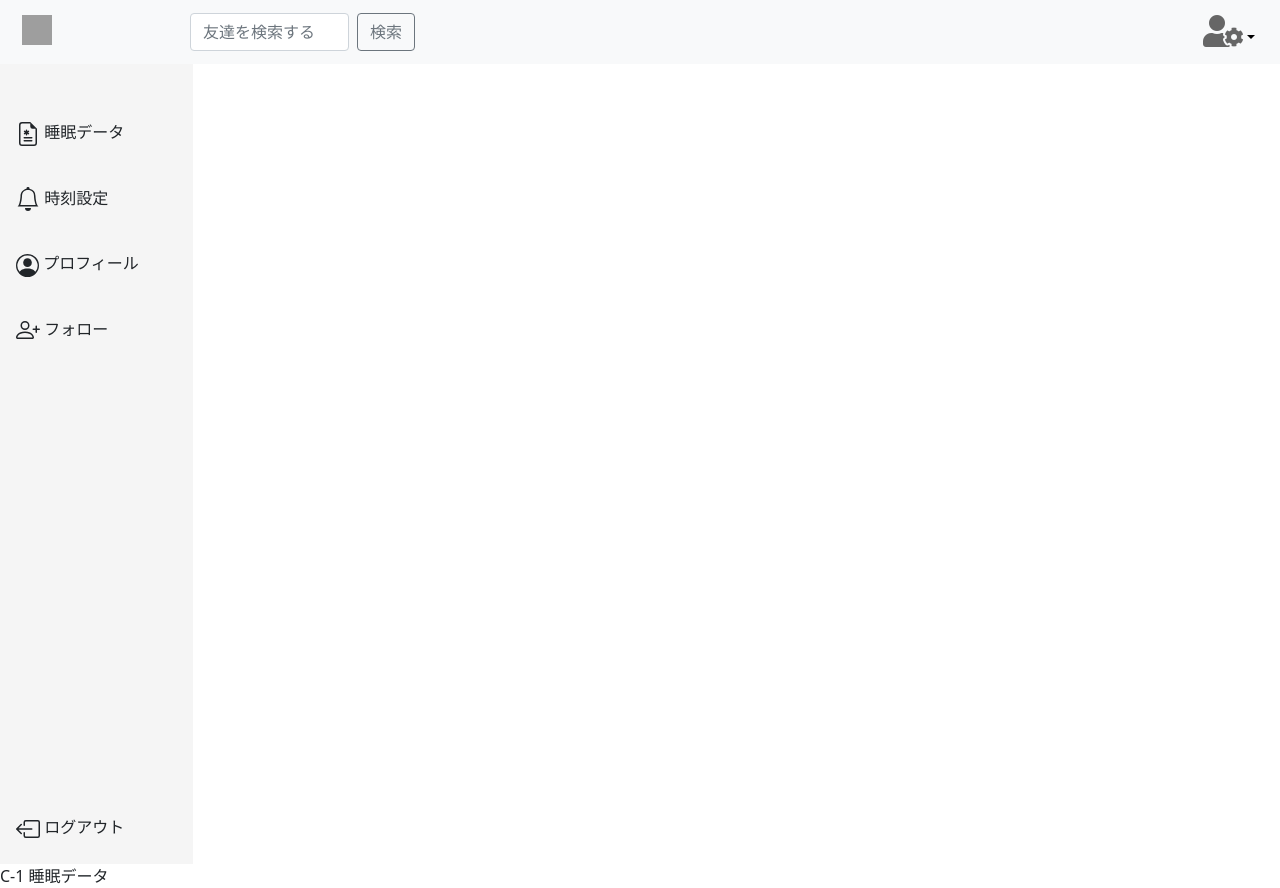
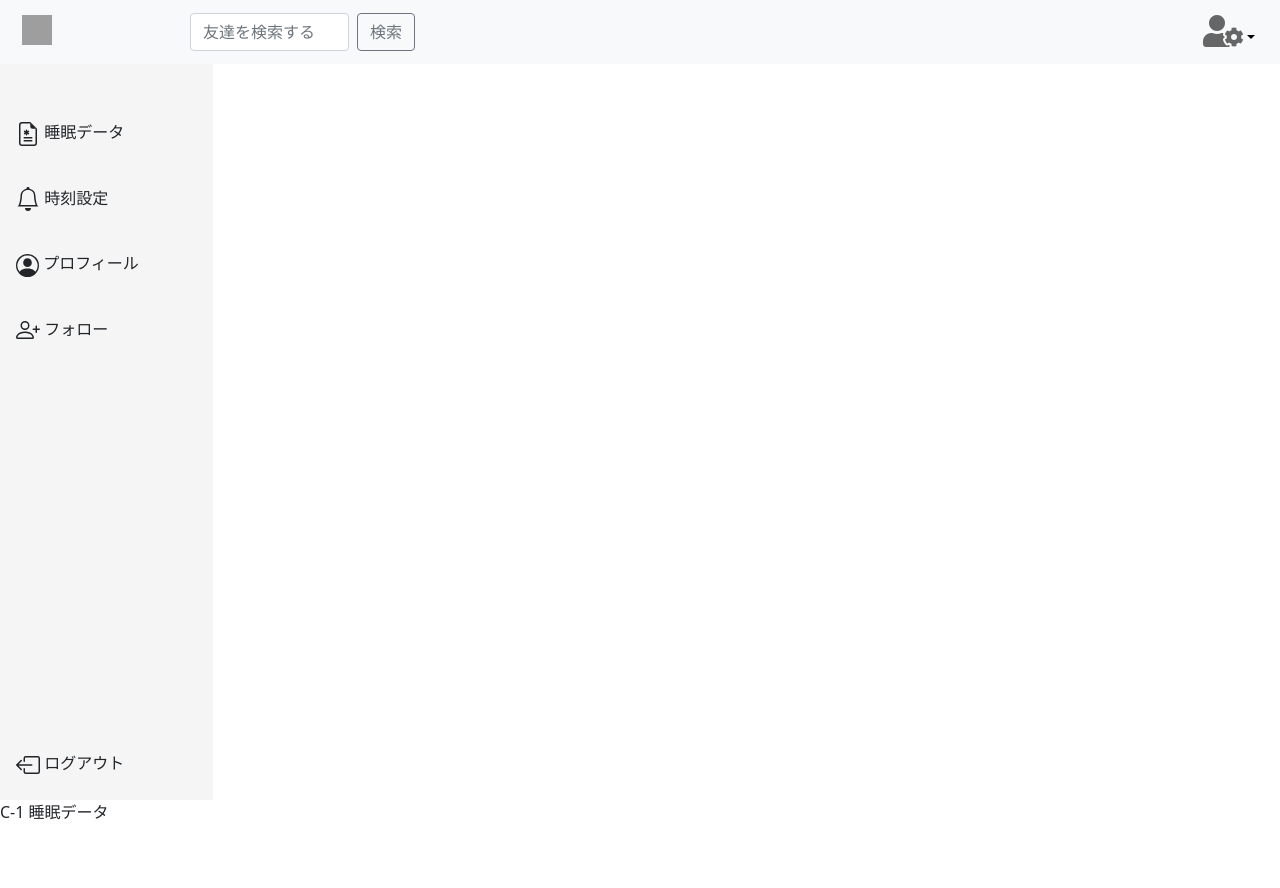
Before and after one commit to sugimoto-ecn/tomomin_front, a React (Create React App) app: page /dashboard/sleeps in a window 1280 px wide. After the commit the page ends 824 px from the top, so only its background shows below. Built offline with nearby package versions, Linux system fonts and the light colour scheme; grey boxes are pictures that could not be loaded.

Commit message:
サイドバーとレイアウトファイルの修正を行いました。

```diff
--- a/src/components/organisms/SideBar/index.jsx
+++ b/src/components/organisms/SideBar/index.jsx
@@ -5,9 +5,7 @@ const SideBar = () => {
     return (
         <div>
             <div class="sidebar">
-                <div class="row">
-                    <div class="col-2">
-                        <div class="position-sticky pt-md-5"　style={{'background-color': 'whitesmoke', 'min-height': '100vh'}}>
+                        <div class="position-sticky pt-md-5"　style={{'background-color': 'whitesmoke', 'min-height': '92vh'}}>
   　　　　　　　　　　　　      <ul class="nav flex-column">
                                 <li class="nav-item">
                                     <a class="nav-link active text-dark" aria-current="page" href="#">
@@ -55,8 +53,6 @@ const SideBar = () => {
                                 </li>
                             </ul>
                         </div>
-                    </div>
-                </div>
             </div>
         </div>
     )
--- a/src/components/templates/DefaultLayout.jsx
+++ b/src/components/templates/DefaultLayout.jsx
@@ -7,7 +7,9 @@ const DefaultLayout = ({children}) => {
     return (
         <div>
             <TopBar />
+            <div className="col-2">
             <SideBar />
+            </div>
             {children}
         </div>
     )
```
